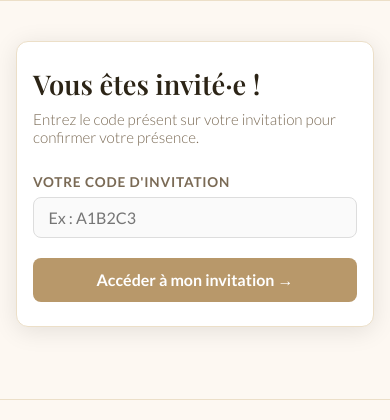
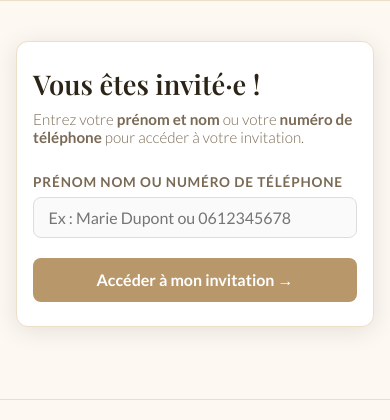
Before and after one commit to armshivb/mariage-rsvp, a FastAPI app: page / in a window 390 px wide. Shown: the part 620-1040 px from the top of the page. Run offline with FastAPI, Linux system fonts and the light colour scheme; some web fonts are replaced.

Commit message:
auth par prenom nom ou telephone

```diff
--- a/main.py
+++ b/main.py
@@ -58,11 +58,28 @@ def index(request: Request):
     return tr(request, "index.html")
 
 @app.post("/", response_class=HTMLResponse)
-def index_post(request: Request, code: str = Form(...), db: Session = Depends(get_db)):
-    guest = db.query(Guest).filter(Guest.code == code.strip().upper()).first()
+def index_post(request: Request, recherche: str = Form(...), db: Session = Depends(get_db)):
+    q = recherche.strip()
+    # Recherche par téléphone
+    guest = db.query(Guest).filter(Guest.telephone == q).first()
+    # Recherche par prénom + nom (insensible à la casse)
     if not guest:
-        return tr(request, "index.html", error="Code invalide. Vérifiez votre invitation.")
-    return RedirectResponse(f"/rsvp/{code.strip().upper()}", status_code=302)
+        parts = q.split()
+        if len(parts) >= 2:
+            prenom, nom = parts[0], " ".join(parts[1:])
+            guest = db.query(Guest).filter(
+                Guest.prenom.ilike(prenom),
+                Guest.nom.ilike(nom)
+            ).first()
+            if not guest:
+                # Essayer aussi nom prénom
+                guest = db.query(Guest).filter(
+                    Guest.nom.ilike(parts[0]),
+                    Guest.prenom.ilike(" ".join(parts[1:]))
+                ).first()
+    if not guest:
+        return tr(request, "index.html", error="Aucun invité trouvé. Vérifiez votre prénom, nom ou numéro de téléphone.")
+    return RedirectResponse(f"/rsvp/{guest.code}", status_code=302)
 
 # ── Page RSVP de l'invité ──────────────────────────────────────────────────────
 @app.get("/rsvp/{code}", response_class=HTMLResponse)
@@ -144,11 +161,11 @@ def set_expected(expected: int = Form(...), db: Session = Depends(get_db)):
 
 # ── Admin : ajouter un invité ──────────────────────────────────────────────────
 @app.post("/admin/add-guest")
-def add_guest(prenom: str = Form(...), nom: str = Form(...), db: Session = Depends(get_db)):
+def add_guest(prenom: str = Form(...), nom: str = Form(...), telephone: str = Form(""), db: Session = Depends(get_db)):
     code = secrets.token_hex(3).upper()
     while db.query(Guest).filter(Guest.code == code).first():
         code = secrets.token_hex(3).upper()
-    db.add(Guest(prenom=prenom.strip(), nom=nom.strip(), code=code))
+    db.add(Guest(prenom=prenom.strip(), nom=nom.strip(), telephone=telephone.strip(), code=code))
     db.commit()
     return RedirectResponse("/admin/dashboard", status_code=302)
 
--- a/models.py
+++ b/models.py
@@ -15,6 +15,7 @@ class Guest(Base):
     id = Column(Integer, primary_key=True, index=True)
     prenom = Column(String, nullable=False, default="")
     nom = Column(String, nullable=False, default="")
+    telephone = Column(String, nullable=True, default="")
     code = Column(String, unique=True, nullable=False, index=True)
     response = Column(String, default="pending")  # pending / yes / no
     plus_one = Column(Integer, default=0)          # nombre d'accompagnants
--- a/templates/admin.html
+++ b/templates/admin.html
@@ -86,6 +86,7 @@
     <form method="post" action="/admin/add-guest" class="inline-form">
       <input type="text" name="prenom" placeholder="Prénom" required />
       <input type="text" name="nom" placeholder="Nom" required />
+      <input type="text" name="telephone" placeholder="Téléphone (optionnel)" />
       <button type="submit" class="btn-primary">Ajouter</button>
     </form>
   </div>
@@ -99,6 +100,7 @@
         <tr>
           <th>Prénom</th>
           <th>Nom</th>
+          <th>Téléphone</th>
           <th>Code</th>
           <th>Réponse</th>
           <th>Accompagnants</th>
@@ -112,6 +114,7 @@
         <tr class="row-{{ g.response }}">
           <td><strong>{{ g.prenom }}</strong></td>
           <td><strong>{{ g.nom }}</strong></td>
+          <td>{{ g.telephone or "–" }}</td>
           <td><code class="code-badge">{{ g.code }}</code></td>
           <td>
             {% if g.response == "yes" %}
@@ -133,7 +136,7 @@
           </td>
         </tr>
         {% else %}
-        <tr><td colspan="8" style="text-align:center;color:#aaa">Aucun invité pour l'instant.</td></tr>
+        <tr><td colspan="9" style="text-align:center;color:#aaa">Aucun invité pour l'instant.</td></tr>
         {% endfor %}
       </tbody>
     </table>
--- a/templates/index.html
+++ b/templates/index.html
@@ -2,7 +2,7 @@
 {% block content %}
 <div class="card">
   <h2>Vous êtes invité·e !</h2>
-  <p class="subtitle">Entrez le code présent sur votre invitation pour confirmer votre présence.</p>
+  <p class="subtitle">Entrez votre <strong>prénom et nom</strong> ou votre <strong>numéro de téléphone</strong> pour accéder à votre invitation.</p>
 
   {% if error %}
   <div class="alert-error">{{ error }}</div>
@@ -10,15 +10,13 @@
 
   <form method="post" action="/">
     <div class="field">
-      <label for="code">Votre code d'invitation</label>
+      <label for="recherche">Prénom Nom ou numéro de téléphone</label>
       <input
         type="text"
-        id="code"
-        name="code"
-        placeholder="Ex : A1B2C3"
+        id="recherche"
+        name="recherche"
+        placeholder="Ex : Marie Dupont ou 0612345678"
         autocomplete="off"
-        autocapitalize="characters"
-        maxlength="6"
         required
       />
     </div>
```
